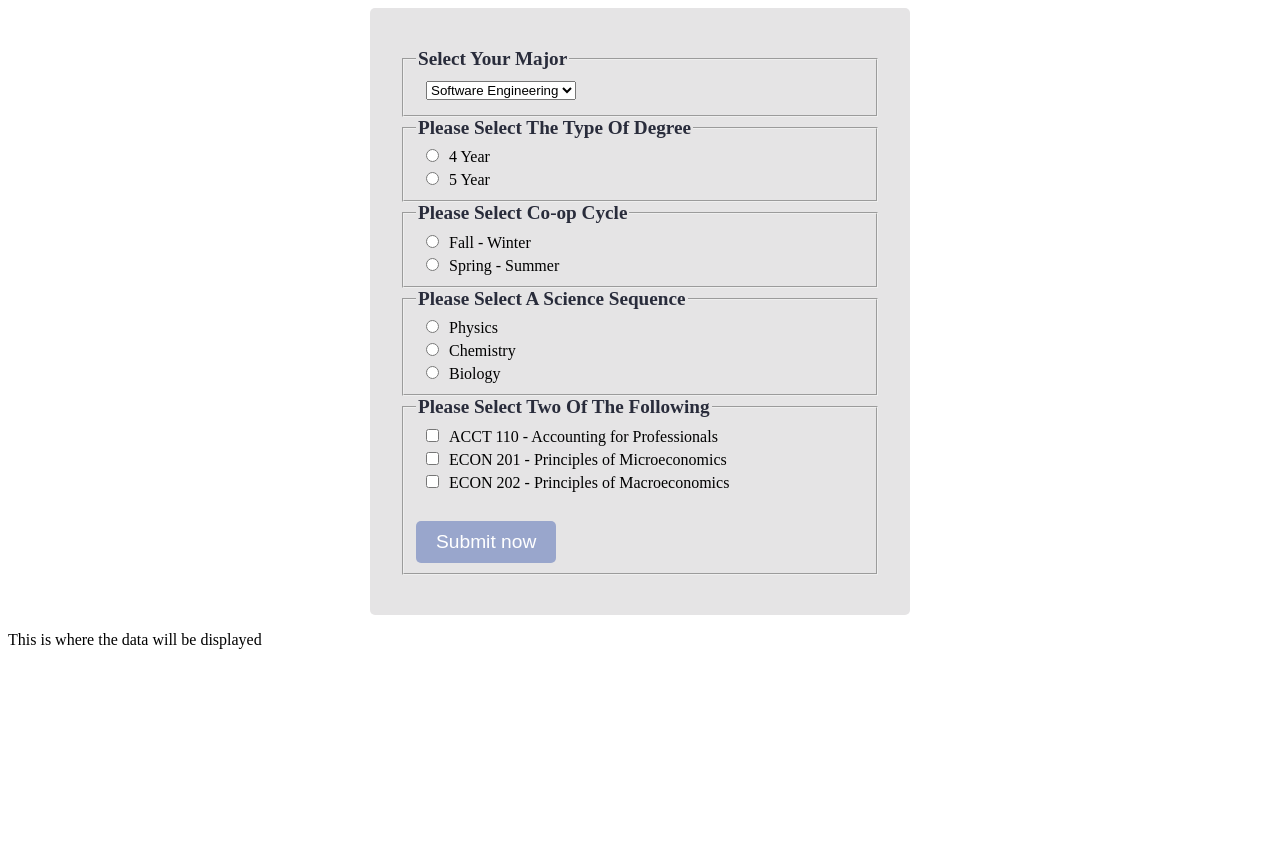
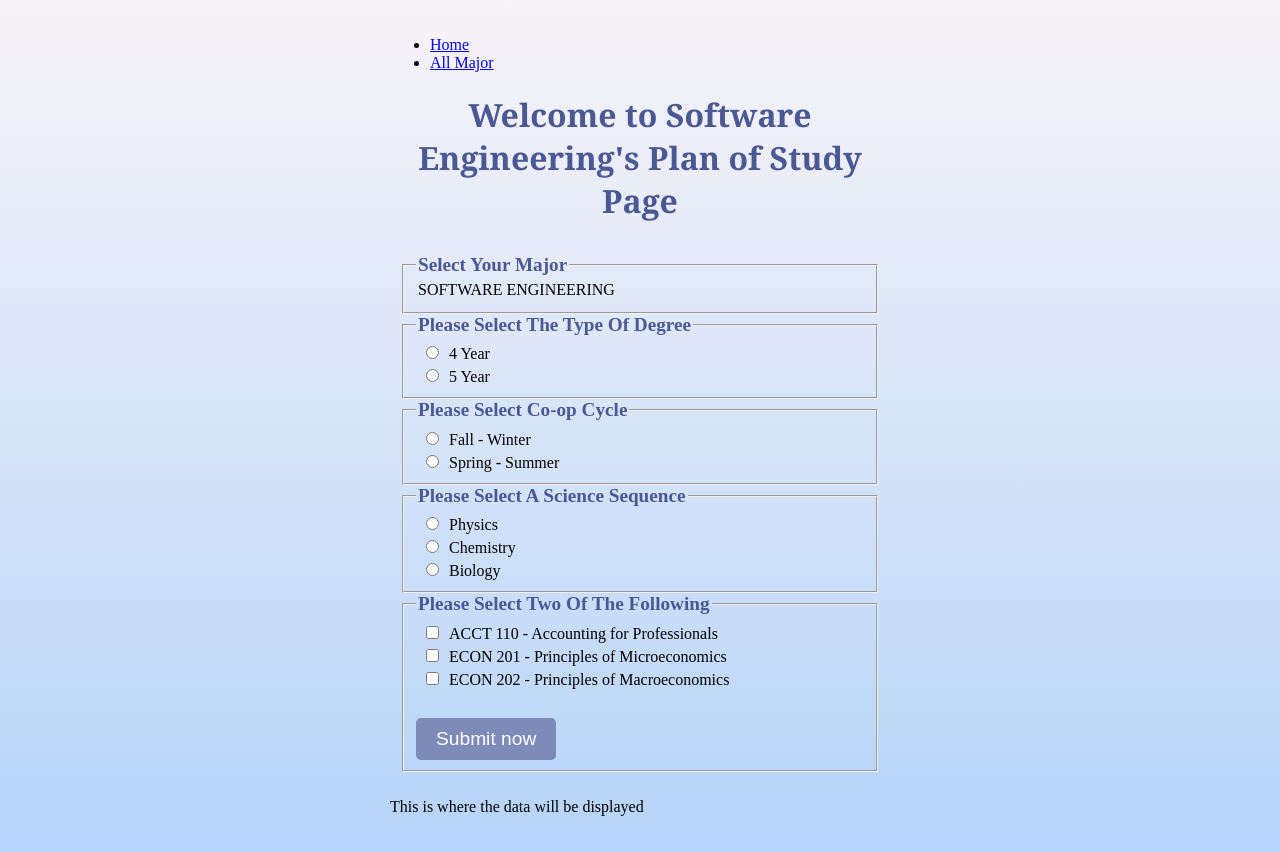
Before and after one commit to msmoldavchuk/drexelPOS, a Flask app: template templates/SE.html in a window 1280 px wide. Before the commit the page ends 649 px from the top, so only its background shows below. Run offline with Flask 3, Linux system fonts and the light colour scheme; the template is opened without the code that fills it, so the values that code supplies are empty.

Commit message:
Adding CSS to software engineering's page ( with navigation bar)

```diff
--- a/templates/SE.html
+++ b/templates/SE.html
@@ -1,14 +1,17 @@
 <!DOCTYPE html>
 <title> Software Engineering Major</title>
-
-
+<ul>
+        <li><a href = "{{ url_for('index') }}">Home</a></li>
+        <li><a href = "{{ url_for('allmajor') }}">All Major</a></li>
+    </ul>
+    <h1> Welcome to Software Engineering's Plan of Study Page </h1>
+    <body
     <form action="{{ url_for('temp') }}" method="post" id="form">
         <div class="SEmajor">
         <fieldset>
 
-           <legend>Select Your Major  </legend>
-            <select class = "dropdown">
-                <option value = "CS" selected> Software Engineering </option>
+           <legend>Select Your Major</legend>
+                <option value = "SE" selected> SOFTWARE ENGINEERING </option>
              </select>
         </fieldset>
         <fieldset>
@@ -119,9 +122,12 @@
         console.log(major);
     })
    </Script>
-
+</body>
 
 <style>
+    .body{
+        background-color: #e2f1bd;
+    }
     .SEmajor{
       margin: 10px 0;
       padding: 10px;
@@ -130,7 +136,7 @@
     /* styles for legends */
     legend {
       font-weight: bold;
-      color: #292c3b;
+      color: #4a5894;
       font-size: 1.2em;
     }
 
@@ -146,7 +152,7 @@
 
     /* styles for submit button */
     input[type="submit"] {
-      background-color: #99a6cc;
+      background-color: #7c8bb7;
       border: none;
       color: #fff;
       padding: 10px 20px;
@@ -154,11 +160,12 @@
       border-radius: 5px;
       cursor: pointer;
       margin-top: 10px;
+
     }
 
     /* styles for the form */
     #form {
-      background-color: #e5e4e5;
+      background-image: linear-gradient(#f8f4f8, #b5d4f9) ;
       padding: 20px;
       border-radius: 5px;
       width: 500px;
@@ -167,7 +174,39 @@
 
     /* styles for the fieldset borders based on selection */
     fieldset:focus-within {
-      border: 1px solid #bfbab5;
+      border: 3px solid #bfbab5;
     }
+    h1{
+        text-align: center;
+        font-family: Georgia, 'Times New Roman', Times, serif;
+        color: #4a5894;
+    }
+nav {
+  overflow: hidden;
+}
 
+nav ul {
+  list-style-type: none;
+  margin: 0;
+  padding: 0;
+  display: flex;
+  justify-content: flex-end;
+}
+
+nav li {
+  margin: 0 10px;
+}
+
+nav a {
+  display: block;
+  color: #7c8bb7;
+  text-align: right;
+  padding: 18px 20px;
+  text-decoration: none;
+}
+
+nav a:hover {
+  background-color: #d7defe;
+  color: rgb(91, 84, 179);
+}
 </style>
```
